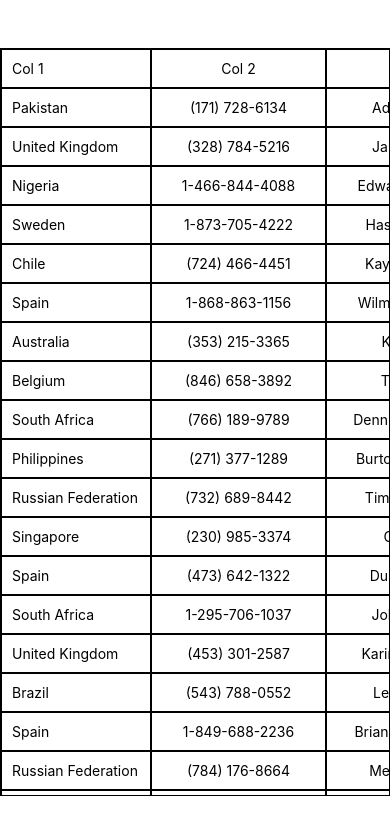
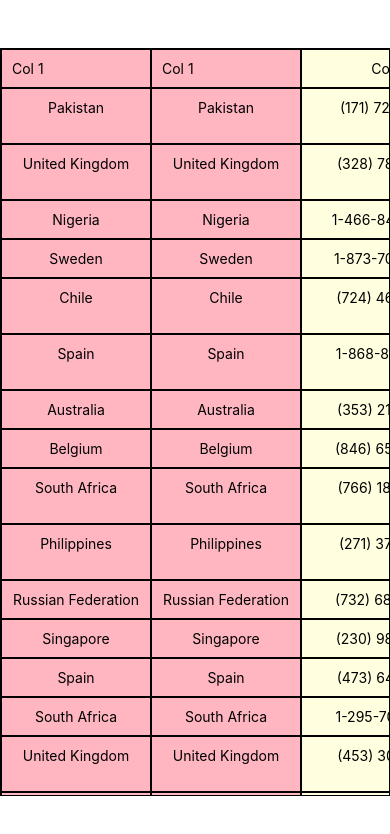
Before and after one commit to DrewIndeed/react-native-projects, a React Native app in the folder freezable-table/: screen / in a window 390 px wide. Shown: the top 834 px of the page. Built offline with nearby package versions, Linux system fonts and the light colour scheme.

Commit message:
120:  IMPORTANT: implement cellRenderer

```diff
--- a/freezable-table/App.tsx
+++ b/freezable-table/App.tsx
@@ -1,4 +1,4 @@
-import { View, StyleSheet } from 'react-native';
+import { View, StyleSheet, Text } from 'react-native';
 import data from './data';
 import FreezableTable from './FreezableTable';
 
@@ -22,29 +22,28 @@ export default function App() {
           {
             width: 175,
             header: 'Col 3',
-            key: 'name',
+            key: 'address',
           },
         ]}
-        cellRenderer={(key, value, row) => value}
-
+        cellRenderer={(key, value, row) => (
+          <View style={{ borderColor: '#000' }}>
+            <Text style={{ textAlign: 'center' }}>{value}</Text>
+          </View>
+        )}
         // freezeColNum={1}
-        // freezeRowNum={0}
+        // freezeRowNum={2}
 
         mainContainerStyles={{
           marginVertical: 48,
           borderWidth: 1,
           flex: 1,
         }}
-
-        // firstRowStyles={{
-        //   backgroundColor: 'lightgreen',
-        // }}
-        // firstColStyles={{
-        //   backgroundColor: 'lightpink',
-        // }}
-        // bodyStyles={{
-        //   backgroundColor: 'lightyellow',
-        // }}
+        firstColStyles={{
+          backgroundColor: 'lightpink',
+        }}
+        bodyStyles={{
+          backgroundColor: 'lightyellow',
+        }}
 
         // capHeader={true}
         // upperHeader={true}
--- a/freezable-table/FreezableTable.tsx
+++ b/freezable-table/FreezableTable.tsx
@@ -1,4 +1,4 @@
-import React, { useRef } from 'react';
+import React, { useRef, Children } from 'react';
 import {
   Animated,
   Text,
@@ -26,7 +26,6 @@ export default function FreezableTable(props: FreezableTableProps) {
     freezeColNum,
     freezeRowNum,
     mainContainerStyles,
-    firstRowStyles,
     firstColStyles,
     bodyStyles,
     capHeader,
@@ -115,14 +114,13 @@ export default function FreezableTable(props: FreezableTableProps) {
     headerRowData: string[];
     rowOrder: number;
   }) => {
-    // FreezableTableMainSheet container for first and following cells
+    // ! compulsory style containers for first and following cells
     let commonCellsStyles: StyleProp<TextStyle> = {
       borderWidth: innerBorderWidth || 1,
       textAlign: 'center',
       backgroundColor: '#fff',
       padding: 10,
     };
-
     const headerCellsStyles: {
       otherCells: { style: StyleProp<TextStyle> };
       firstCell: { style: StyleProp<TextStyle> };
@@ -137,10 +135,20 @@ export default function FreezableTable(props: FreezableTableProps) {
           ...commonCellsStyles,
           // ! Toggle display of first cell of header / freeze column here
           opacity: 1,
-          display: hidden ? 'flex' : 'none',
+          display: 'flex',
         },
       },
     };
+
+    // ! generate must-have style array for header cell
+    const compulsoryStyles = (rowOrder: number, idx: number) => [
+      (freezeColNum ? idx < freezeColNum : idx < 1)
+        ? headerCellsStyles.firstCell.style
+        : headerCellsStyles.otherCells.style,
+      { width: widths[idx] || defaultWidth },
+      rowOrder >= 0 && idx === 0 && firstColStyles,
+      rowOrder >= 0 && idx > 0 && bodyStyles,
+    ];
 
     return (
       <Animated.View
@@ -160,16 +168,11 @@ export default function FreezableTable(props: FreezableTableProps) {
       >
         {headerRowData.map((content: string, idx: number) => (
           <Text
-            style={[
-              (freezeColNum ? idx < freezeColNum : idx < 1)
-                ? headerCellsStyles.firstCell.style
-                : headerCellsStyles.otherCells.style,
-              { width: widths[idx] || defaultWidth },
-              rowOrder === 0 && firstRowStyles,
-              rowOrder > 0 && idx === 0 && firstColStyles,
-              rowOrder > 0 && idx > 0 && bodyStyles,
-            ]}
+            style={compulsoryStyles(rowOrder, idx)}
             key={`freeze-row-${rowOrder}-cell-${idx}`}
+            onPress={() =>
+              alert(`(header_row, header_col) : (${rowOrder}, ${idx})`)
+            }
           >
             {content}
           </Text>
@@ -188,20 +191,9 @@ export default function FreezableTable(props: FreezableTableProps) {
     rowOrder: number;
     hidden?: boolean;
   }) => {
-    // generate data row cells content based on data
-    const dataRowContainer: string[] = [];
-    columnKeys.forEach((key: string) => {
-      if (cellRenderer) {
-        dataRowContainer.push(cellRenderer(key, dataItem[key], dataItem));
-      } else {
-        dataRowContainer.push('Empty');
-      }
-    });
-
-    // FreezableTableMainSheet container for first and following cells
+    // ! compulsory style containers for first and following cells
     const commonCellsStyles: StyleProp<TextStyle> = {
       borderWidth: innerBorderWidth || 1,
-      textAlign: 'center',
       backgroundColor: '#fff',
       padding: 10,
     };
@@ -212,7 +204,7 @@ export default function FreezableTable(props: FreezableTableProps) {
       firstCell: {
         style: {
           ...commonCellsStyles,
-          display: hidden ? 'flex' : 'none',
+          display: 'flex',
         },
       },
       otherCells: {
@@ -223,24 +215,58 @@ export default function FreezableTable(props: FreezableTableProps) {
       },
     };
 
-    return (
-      <View style={{ flexDirection: 'row' }}>
-        {dataRowContainer.map((data: string, idx: number) => (
-          <Text
-            style={[
+    // ! generate must-have style array for data cell
+    const compulsoryStyles = (rowOrder: number, idx: number) => [
       (freezeColNum ? idx < freezeColNum : idx < 1)
         ? dataRowStyles.firstCell.style
         : dataRowStyles.otherCells.style,
       { width: widths[idx] || defaultWidth },
-              rowOrder === 0 && firstRowStyles,
       rowOrder >= 0 && idx === 0 && firstColStyles,
       rowOrder >= 0 && idx > 0 && bodyStyles,
-            ]}
+    ];
+
+    // ! return header row component
+    return (
+      <View style={{ flexDirection: 'row' }}>
+        {columnKeys.map((key: string, idx: number) => {
+          // ** if cellRenderer is specified, render based in cellRenderer value
+          if (cellRenderer) {
+            const cellValue = cellRenderer(key, dataItem[key], dataItem);
+
+            // ** if cellRenderer return value has typeof string
+            if (typeof cellValue === 'string') {
+              return (
+                <View
+                  style={compulsoryStyles(rowOrder, idx)}
                   key={`data-row-${rowOrder}-cell-${idx}`}
                 >
-            {data}
-          </Text>
-        ))}
+                  <Text>{cellValue}</Text>
+                </View>
+              );
+            }
+
+            // ** otherwise, clone the component and handle its props
+            return React.cloneElement(cellValue, {
+              ...cellValue.props,
+              style: [
+                ...compulsoryStyles(rowOrder, idx),
+                cellValue.props.style,
+              ],
+              key: `data-row-${rowOrder}-cell-${idx}`,
+              // onTouchEnd: () => alert(`(row, col) : (${rowOrder}, ${idx})`),
+            });
+          }
+
+          // ** otherwise, return string 'Empty'
+          return (
+            <View
+              style={compulsoryStyles(rowOrder, idx)}
+              key={`data-row-${rowOrder}-cell-${idx}`}
+            >
+              <Text>{dataItem[key]}</Text>
+            </View>
+          );
+        })}
       </View>
     );
   };
@@ -373,16 +399,11 @@ export default function FreezableTable(props: FreezableTableProps) {
   const caseResult = determineCase(freezeRowNum, freezeColNum);
 
   // ! return case render content
-  if (caseResult.type === 'regular') {
-    return (
-      <View
-        style={[FreezableTableMainSheet.mainContainer, mainContainerStyles]}
-      >
+  return caseResult.type === 'regular' ? (
+    <View style={[FreezableTableMainSheet.mainContainer, mainContainerStyles]}>
       <FreezableCore />
     </View>
-    );
-  } else {
-    return (
+  ) : (
     <ScrollView
       style={[FreezableTableMainSheet.mainContainer, mainContainerStyles]}
       bounces={false}
@@ -401,4 +422,3 @@ export default function FreezableTable(props: FreezableTableProps) {
     </ScrollView>
   );
 }
-}
--- a/freezable-table/types.ts
+++ b/freezable-table/types.ts
@@ -9,12 +9,11 @@ export interface FreezableTableProps {
   defaultWidth: number;
   columns: Column[];
 
-  cellRenderer?: (key: any, value: any, row: any) => string;
+  cellRenderer?: (key: any, value: any, row: any) => any;
   freezeColNum?: number;
   freezeRowNum?: number;
 
   mainContainerStyles?: object;
-  firstRowStyles?: object;
   firstColStyles?: object;
   bodyStyles?: object;
 
```
Lines whose indentation alone changed are shown as unchanged.
